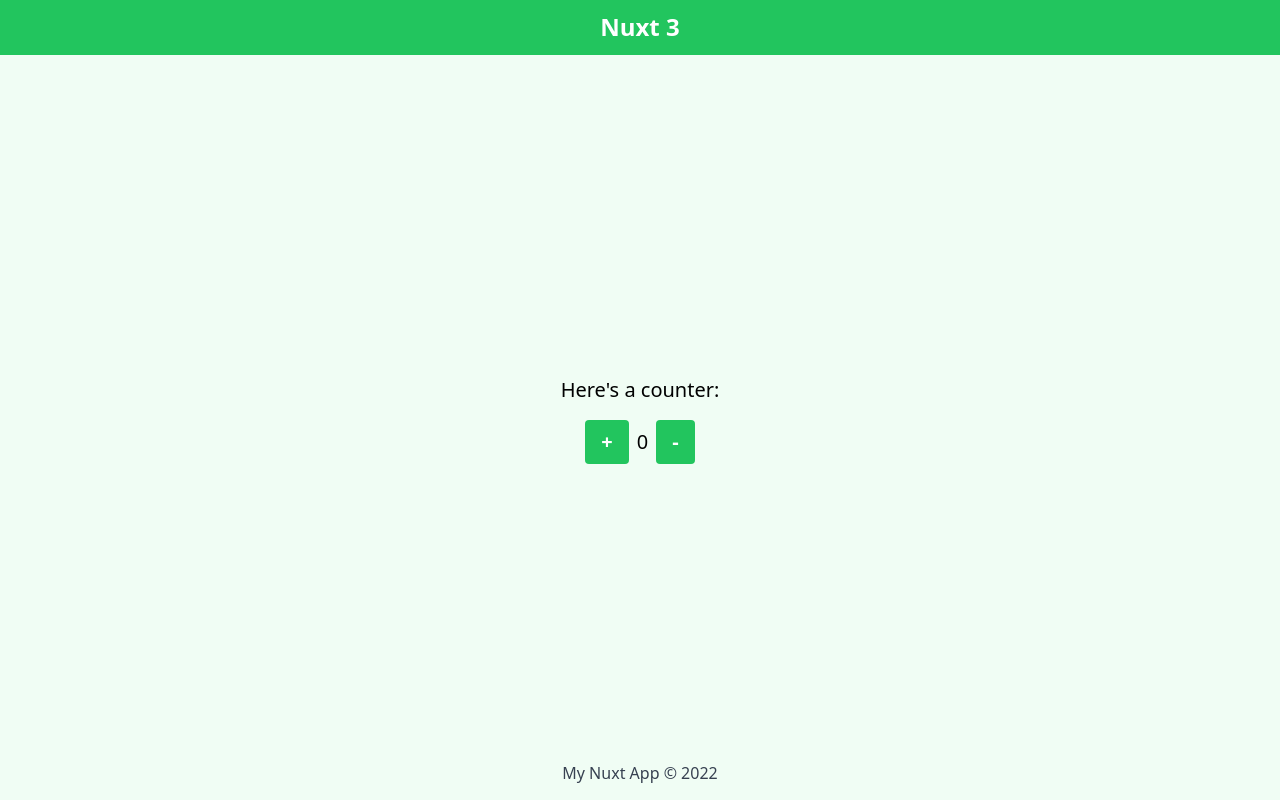
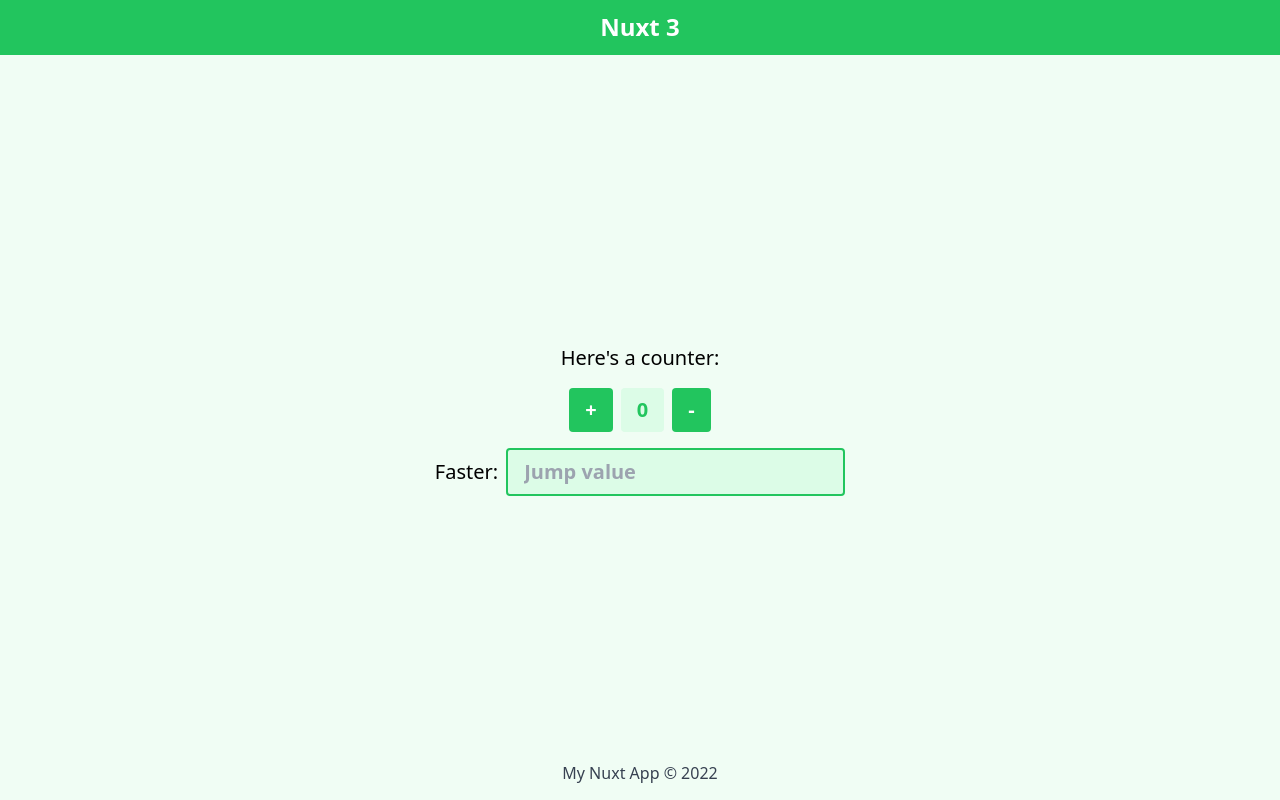
Before and after one commit to ylsama/nuxt3, a Nuxt app: page / in a window 1280 px wide. Built offline with nearby package versions, Linux system fonts and the light colour scheme.

Commit message:
Handlle state client side

```diff
--- a/app.vue
+++ b/app.vue
@@ -4,3 +4,7 @@
     <NuxtPage />
   </NuxtLayout>
 </template>
+
+<script setup>
+const counter = useCounter();
+</script>
--- /dev/null
+++ b/composables/states.ts
@@ -0,0 +1,3 @@
+import { useState } from 'nuxt/app';
+
+export const useCounter = () => useState<number>('counter', () => 0);
--- a/pages/hello.vue
+++ b/pages/hello.vue
@@ -1,3 +1,7 @@
+<script setup>
+const counter = useState('counter', () => Math.round(Math.random() * 12));
+</script>
+
 <template>
-  <h1 class="text-3xl font-bold underline">Hello world!</h1>
+  <h1 class="text-3xl font-bold underline">Hello world! {{ counter }}</h1>
 </template>
--- a/pages/index.vue
+++ b/pages/index.vue
@@ -1,11 +1,15 @@
+<script setup>
+const counter = useState('counter', () => Math.round(Math.random() * 1000));
+</script>
+
 <template>
   <div
     class="flex flex-col items-center justify-center h-full space-y-4 text-xl"
   >
     <p>Here's a counter:</p>
-    <div class="flex items-center justify-center">
+    <div class="flex items-center justify-center gap-2">
       <button
-        @click="counter++"
+        @click="counter = counter + jumpValue"
         class="
           px-4
           py-2
@@ -18,7 +22,18 @@
       >
         +
       </button>
-      <span class="mx-2">{{ counter }}</span>
+      <span
+        class="
+          px-4
+          py-2
+          font-bold
+          bg-green-100
+          text-green-500
+          rounded
+          hover:bg-green-700
+        "
+        >{{ counter }}</span
+      >
       <button
         @click="counter--"
         class="
@@ -34,20 +49,24 @@
         -
       </button>
     </div>
+    <div class="flex items-center justify-center gap-2">
+      <p>Faster: {{ jumpValue }}</p>
+      <input
+        type="number"
+        name="number1"
+        @input="update_number1"
+        placeholder="Jump value"
+        class="
+          w-30
+          px-4
+          py-2
+          font-bold
+          border-green-500 border-2
+          text-green-700
+          bg-green-100
+          rounded
+        "
+      />
+    </div>
   </div>
 </template>
-
-<script lang="ts">
-import { defineComponent } from 'vue';
-
-export default defineComponent({
-  // layout: 'custom',
-  setup() {
-    const counter = ref(0);
-
-    return {
-      counter,
-    };
-  },
-});
-</script>
```
